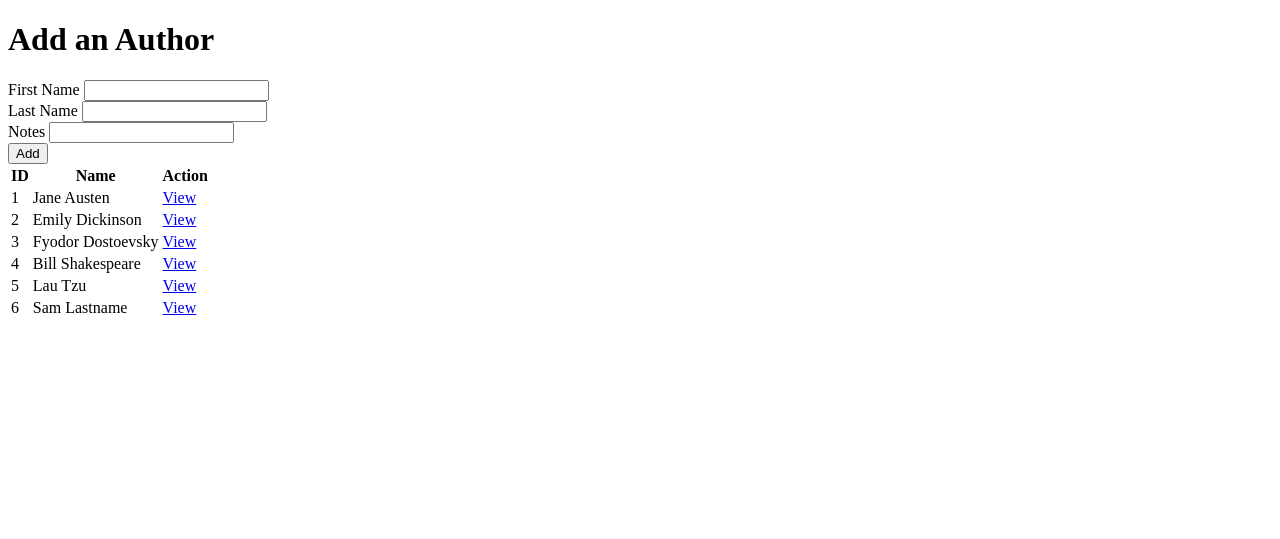
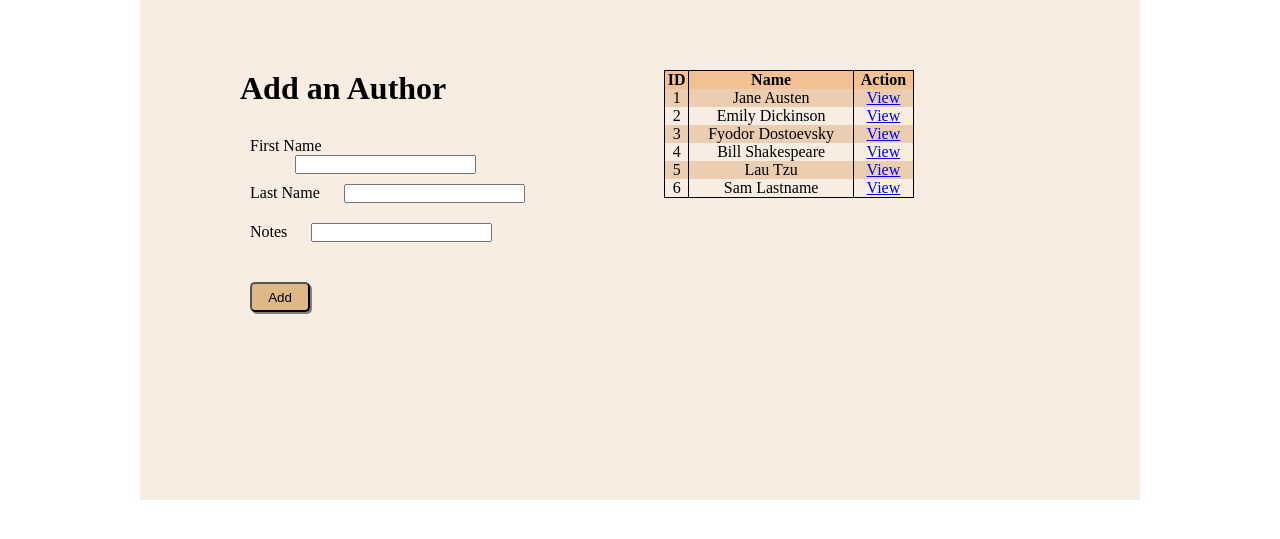
Before and after one commit to jassami/books_authors_proj, a Django app: page /authors in a window 1280 px wide. Shown: the top 539 px of the page. Run offline with Django 3.2, Linux system fonts and the light colour scheme; data comes from the database, SQL or seed files in the repository.

Commit message:
added css files and adjusted html files

```diff
--- /dev/null
+++ b/books_authors_app/static/style1.css
@@ -0,0 +1,52 @@
+*{
+    padding: 0px;
+    margin: 0px;
+}
+.container{
+    margin: auto;
+    width: 1000px;
+    background-color: rgb(247, 237, 226);
+    height: 500px;
+}
+.box{
+    display: inline-block;
+    padding: 20px;
+    margin-left: 80px;
+    width: 300px;
+    vertical-align: top;
+    margin-top: 50px;
+    height: 400px;
+}
+.space{
+    margin: 10px;
+}
+#title{
+    margin-left: 55px;
+}
+h1{
+    margin-bottom: 30px;
+}
+#button{
+    width: 60px;
+    height: 30px;
+    background-color: burlywood;
+    border-radius: 5px;
+    margin-top: 30px;
+    box-shadow: 2px 2px gray;
+}
+
+table{
+    border: 1px black solid;
+    width: 250px;
+    border-collapse: collapse;
+}
+th, td{
+    border-right: solid black 1px;
+    text-align: center;
+}
+tr:nth-child(even) {
+    background-color: #ebcdb2;
+}
+th{
+    background-color: #f3c294
+}
--- a/books_authors_app/templates/authors.html
+++ b/books_authors_app/templates/authors.html
@@ -5,6 +5,8 @@
         <meta http-equiv="X-UA-Compatible" content="IE=edge">
         <meta name="viewport" content="width=device-width, initial-scale=1.0">
         <title>Document</title>
+        {% load static %}
+        <link rel="stylesheet" href="{% static 'style1.css' %}">
     </head>
     <body>
         <div class="container">
@@ -12,13 +14,13 @@
                 <h1>Add an Author</h1>
                 <form action="/add_author" method="POST">
                     {% csrf_token %}
-                    <label for="first_name">First Name</label>
-                    <input type="text" name="first_name"><br>
-                    <label for="last_name">Last Name</label>
-                    <input type="text" name="last_name"><br>
-                    <label for="notes">Notes</label>
-                    <input type="text" name="notes"><br>
-                    <input type="submit" value="Add">
+                    <label class="space" for="first_name">First Name</label>
+                    <input id="title" type="text" name="first_name"><br>
+                    <label class="space" for="last_name">Last Name</label>
+                    <input class="space" type="text" name="last_name"><br>
+                    <label class="space" for="notes">Notes</label>
+                    <input class="space" type="text" name="notes"><br>
+                    <input class="space" id="button" type="submit" value="Add">
                 </form>
             </div>
             <div class="box">
```
Also changed, not shown: books_authors_app/static/style2.css (added, +36 -0 lines), books_authors_app/templates/author_info.html (+7 -3 lines), books_authors_app/templates/book.html (+6 -2 lines), books_authors_app/templates/index.html (+7 -5 lines).
